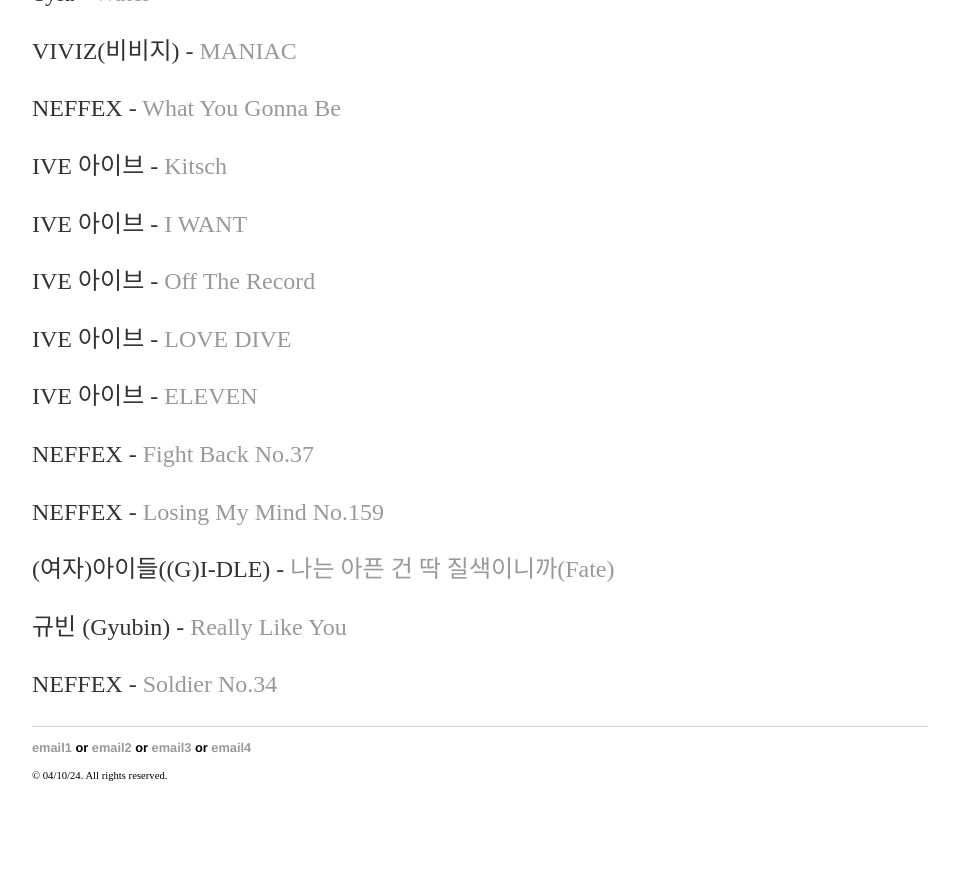
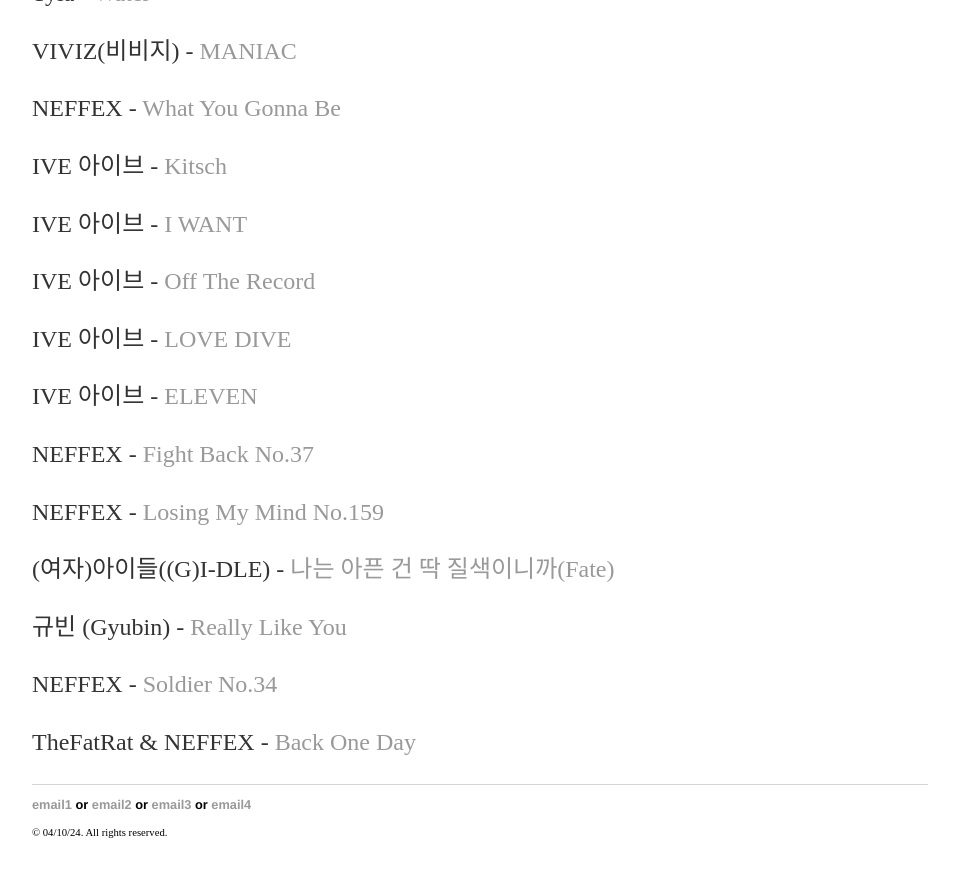
Before and after one commit to yjkweon24/yjkweon24.github.io, a Jekyll site: the page built from _posts/2018-10-23-songs-that-i-love.md, in a window 1280 px wide and 900 px high, scrolled down 29494 px. Shown: the top 877 px of the window, without its empty margins (160-1119 px from the left). Built offline with Jekyll 4.4.1, drawn with Linux system fonts in a browser that asks for light colours; before the commit the page ends 30337 px from its top, so only the background shows below that.

Commit message:
Update 2018-10-23-songs-that-i-love.md

```diff
--- a/_posts/2018-10-23-songs-that-i-love.md
+++ b/_posts/2018-10-23-songs-that-i-love.md
@@ -1040,3 +1040,5 @@
 규빈 (Gyubin) - [Really Like You](https://youtu.be/FkefRSxpuFk?si=c-79oFJ_9Aj1Lg4l)
 
 NEFFEX - [Soldier No.34](https://youtu.be/Ccsh_-Cucl4?si=QOy5vnSExE99ep2q)
+
+TheFatRat & NEFFEX - [Back One Day](https://youtu.be/2QdPxdcMhFQ?si=edXw6FjtOus4DzwE)
```
